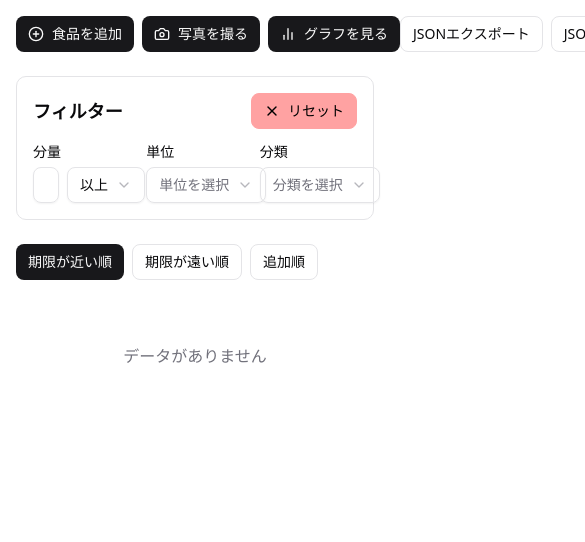
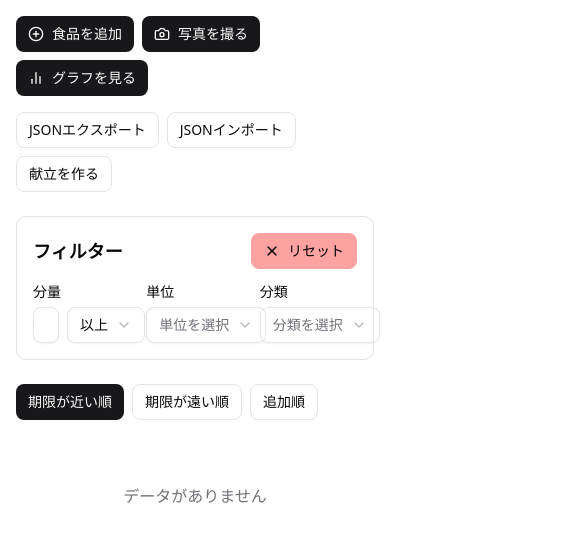
Before and after one commit to Univearth/ai-hackathon, a Next.js app: page / in a window 390 px wide. Shown: the top 542 px of the page, 585 px wide, since content can reach past the window. Built offline with nearby package versions, Linux system fonts and the light colour scheme.

Commit message:
responsive

```diff
--- a/src/app/page.tsx
+++ b/src/app/page.tsx
@@ -366,8 +366,8 @@
 
   return (
     <div className="container mx-auto p-4">
-      <div className="flex justify-between items-center mb-6">
-        <div className="flex gap-2">
+      <div className="flex flex-wrap justify-between items-center gap-4 mb-6">
+        <div className="flex flex-wrap gap-2">
           {!isSelectionMode ? (
             <>
               <Button asChild variant="default" size="sm">
@@ -409,7 +409,7 @@
           )}
         </div>
 
-        <div className="flex gap-2">
+        <div className="flex flex-wrap gap-2">
           {!isSelectionMode ? (
             <>
               <Button
```
